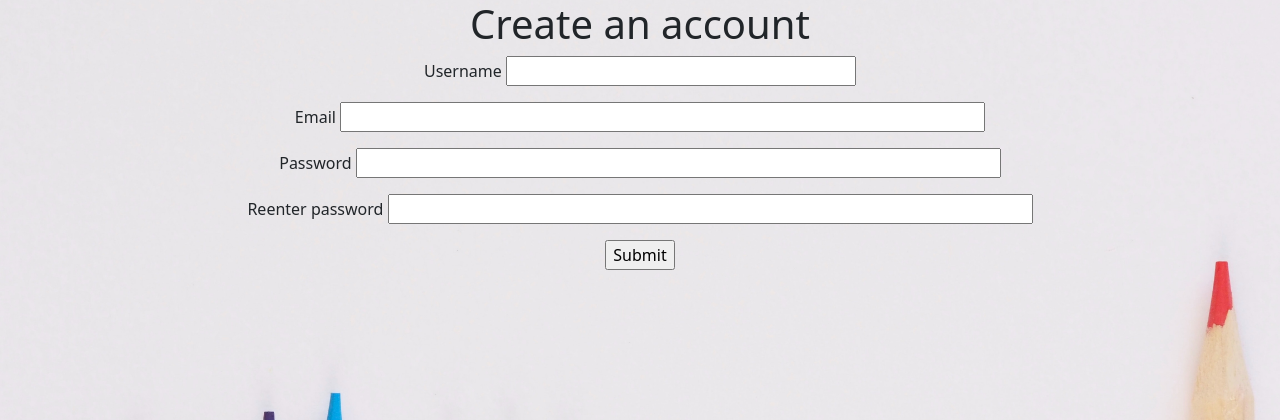
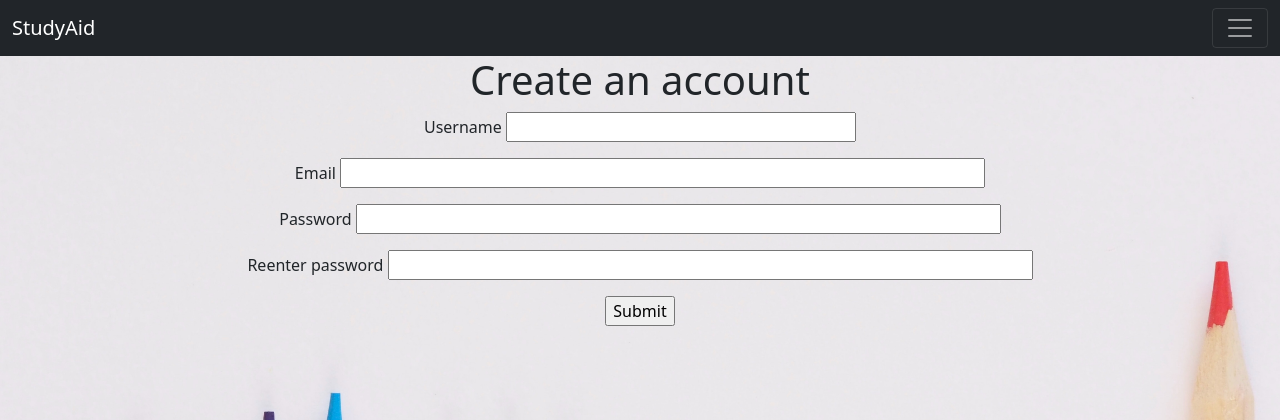
Before and after one commit to dominiclopez391/Comsc-131-Project-Team-2, a Python web app: template StudyAid/myapp/templates/register.html in a window 1280 px wide. Shown: the top 420 px of the page. Run offline with Jinja, Linux system fonts and the light colour scheme; the template is opened without the code that fills it, so the values that code supplies are empty, except form fields; form fields are guessed from the names that the template uses.

Commit message:
Update register.html

```diff
--- a/StudyAid/myapp/templates/register.html
+++ b/StudyAid/myapp/templates/register.html
@@ -1,5 +1,29 @@
 {% extends "base.html" %}
 {% block content %}
+<nav class="navbar navbar-dark bg-dark">
+        <div class="container-fluid">
+        <a class="navbar-brand" href="/">StudyAid</a>
+        <button class="navbar-toggler" type="button" data-bs-toggle="offcanvas" data-bs-target="#offcanvasNavbar" aria-controls="offcanvasNavbar">
+        <span class="navbar-toggler-icon"></span>
+        </button>
+        <div class="offcanvas offcanvas-end bg-dark" tabindex="-1" id="offcanvasNavbar" aria-labelledby="offcanvasNavbarLabel">
+        <div class="offcanvas-header bg-light">
+        <h5 class="offcanvas-title" id="offcanvasNavbarLabel">Account</h5>
+        <button type="button" class="btn-close text-reset" data-bs-dismiss="offcanvas" aria-label="Close"></button>
+        </div>
+        <div class="offcanvas-body">
+        <ul class="navbar-nav navbar-dark bg-dark justify-content-end flex-grow-1 pe-3">
+        <li class="nav-item">
+        <a class="nav-link" aria-current="page" href="/login">Login</a>
+        </li>
+        <li class="nav-item">
+        <a class="nav-link" href="/register">Register</a>
+        </li>
+	</ul>
+        </div>
+        </div>
+        </div>
+	</nav>
 
 <h1>Create an account</h1>
 
```
